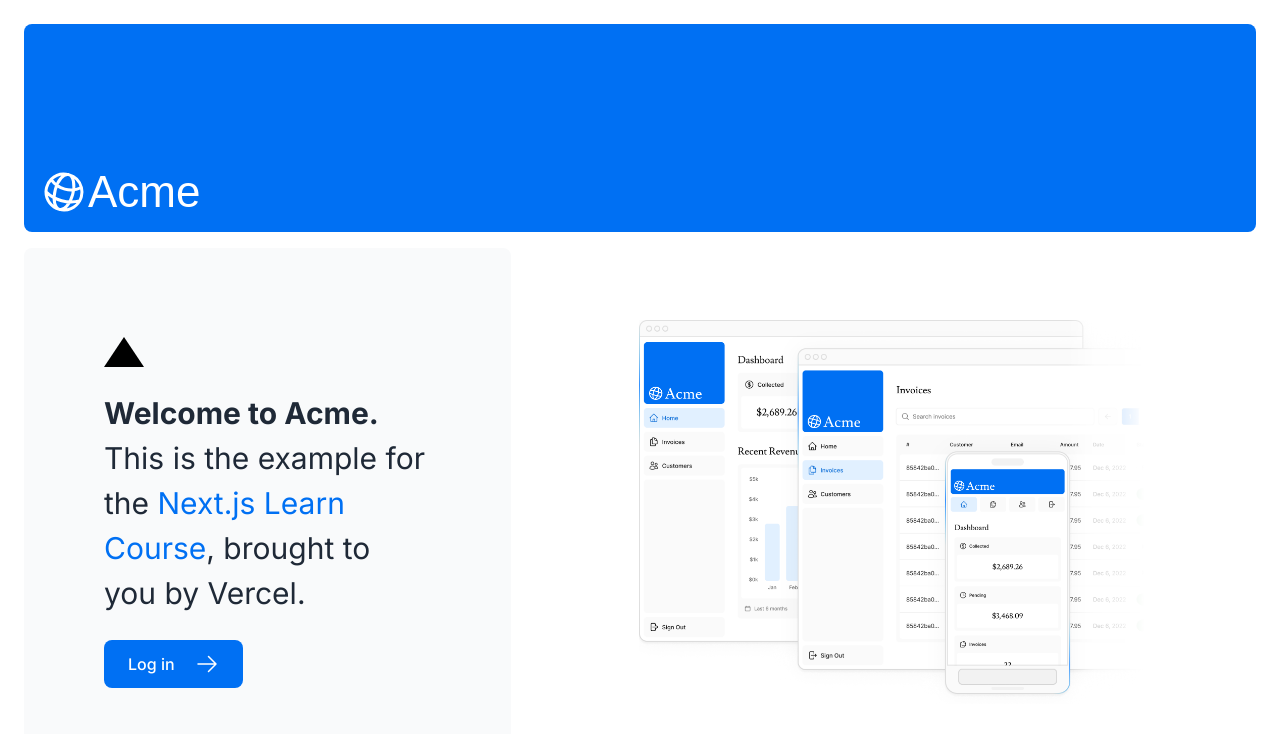
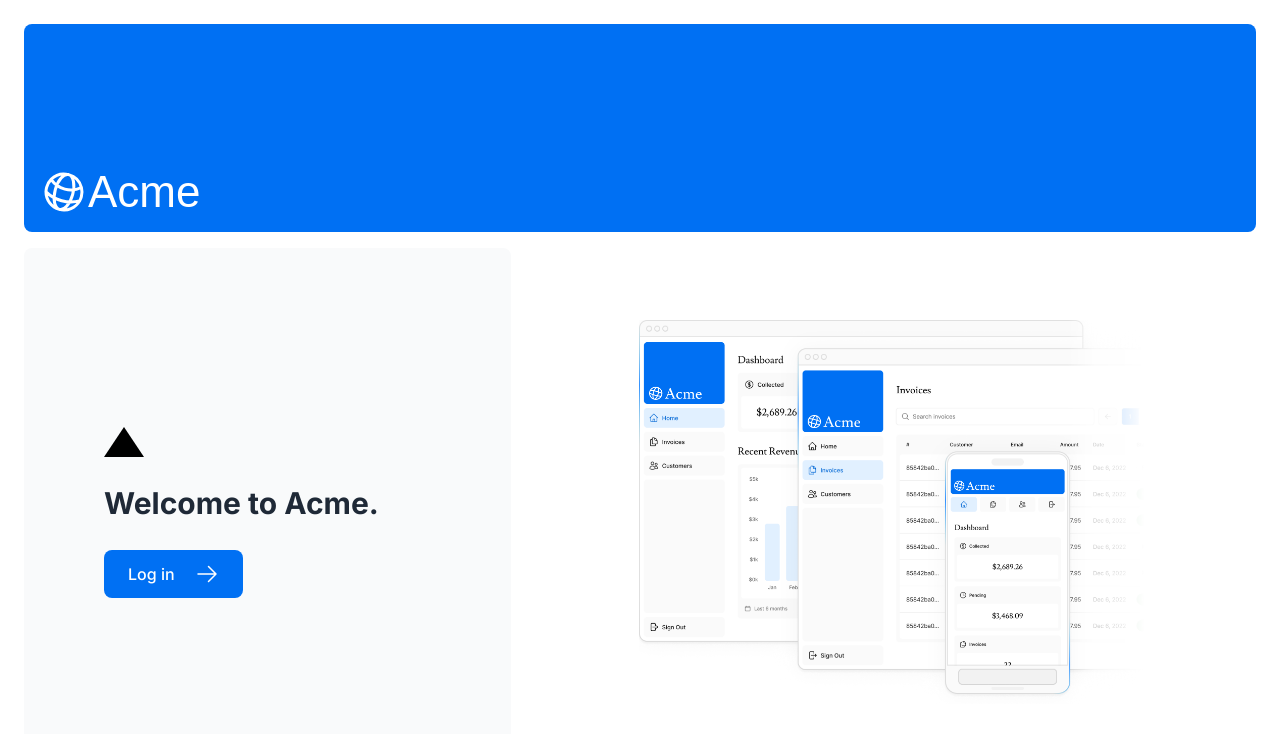
Before and after one commit to muhammadalitamanaee/fullStack-dashboard-app-with-next-, a Next.js app: page / in a window 1280 px wide. Shown: the top 734 px of the page. Built offline with nearby package versions, Linux system fonts and the light colour scheme; a web font is replaced by a local one.

Commit message:
removing redundant text

```diff
--- a/app/page.tsx
+++ b/app/page.tsx
@@ -17,11 +17,7 @@
           <p
             className={` ${lusitana.className}text-xl text-gray-800 md:text-3xl md:leading-normal`}
           >
-            <strong>Welcome to Acme.</strong> This is the example for the{" "}
-            <a href="https://nextjs.org/learn/" className="text-blue-500">
-              Next.js Learn Course
-            </a>
-            , brought to you by Vercel.
+            <strong>Welcome to Acme.</strong>
           </p>
           <Link
             href="/login"
```
